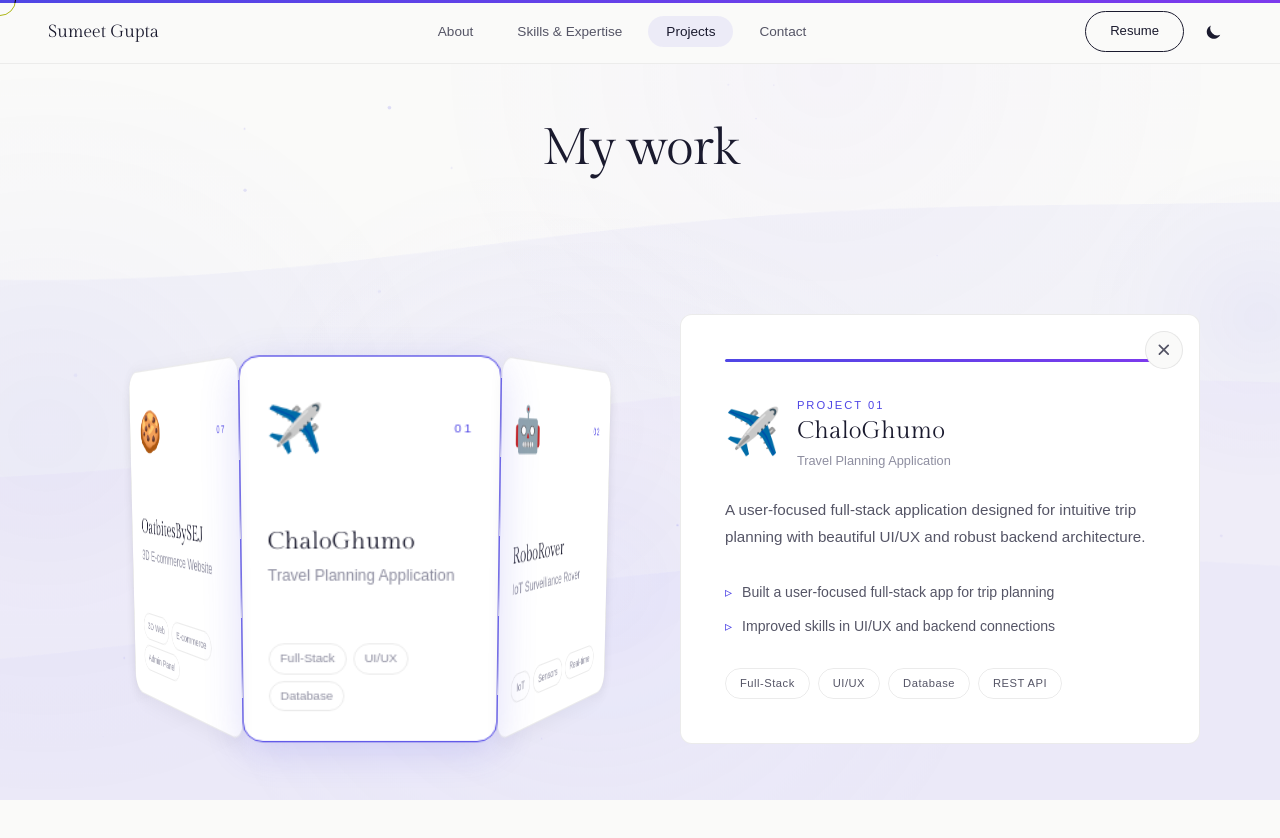
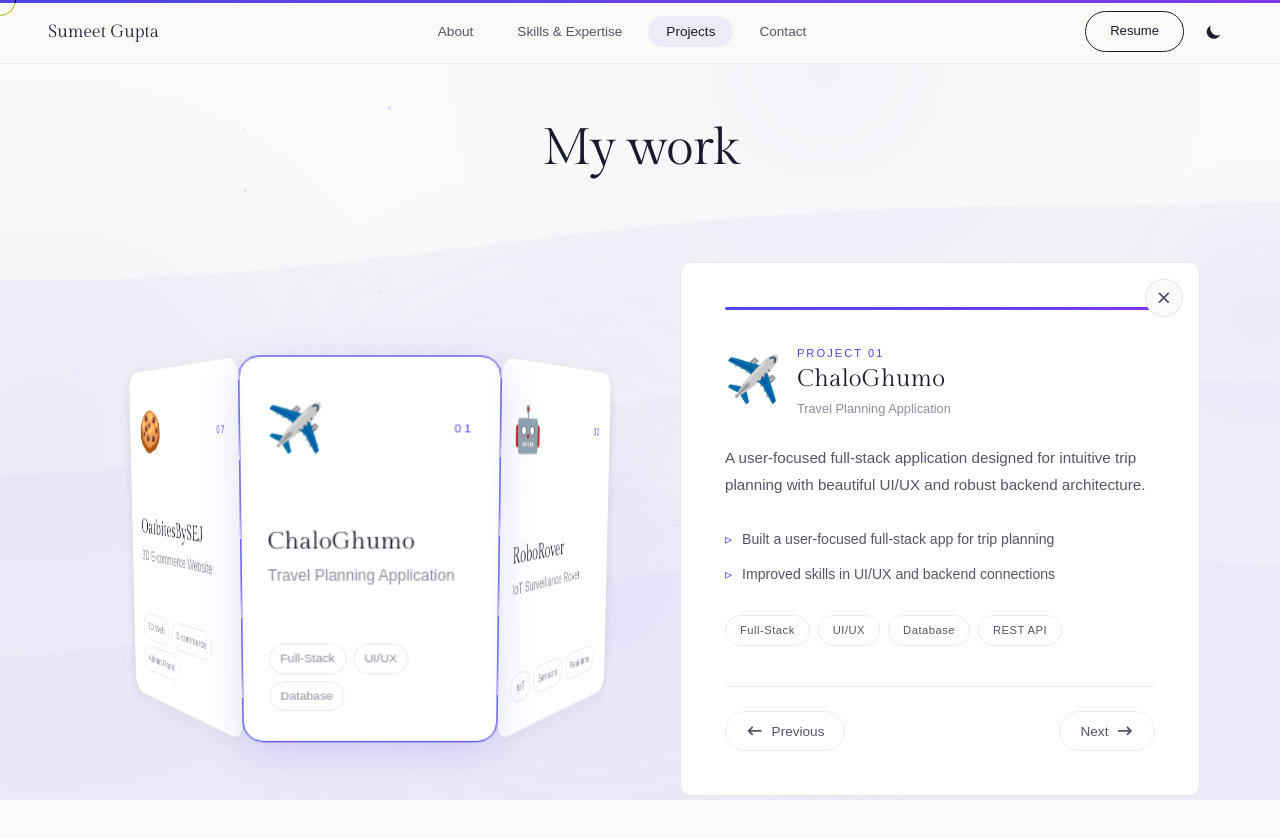
Before and after one commit to sumeetgwork-stack/MY_PORTFOLIO, a React (Vite) app: page /projects in a window 1280 px wide. Both pictures are taken after a click on the element 640 px from the left and 548 px from the top of the page. Shown: the top 838 px of the page. Built offline with nearby package versions, Linux system fonts and the light colour scheme; a web font is replaced by a local one.

Commit message:
Increased cursor speed, added project detail navigation, and fixed CSS compatibility

```diff
--- a/src/components/CustomCursor.jsx
+++ b/src/components/CustomCursor.jsx
@@ -5,7 +5,7 @@ const CustomCursor = () => {
   const [mousePosition, setMousePosition] = useState({ x: 0, y: 0 })
   const [isHovering, setIsHovering] = useState(false)
 
-  const springConfig = { damping: 25, stiffness: 150 }
+  const springConfig = { damping: 20, stiffness: 400, mass: 0.5 }
   const cursorX = useSpring(0, springConfig)
   const cursorY = useSpring(0, springConfig)
 
--- a/src/index.css
+++ b/src/index.css
@@ -67,6 +67,7 @@
   background: linear-gradient(90deg, var(--text-primary) 0%, var(--accent) 50%, var(--text-primary) 100%);
   background-size: 200% auto;
   -webkit-background-clip: text;
+  background-clip: text;
   -webkit-text-fill-color: transparent;
   animation: shimmer 6s linear infinite;
 }
@@ -865,3 +866,37 @@ body, .top-navbar, .skill-card, .cert-card, .contact-item, .about-detail-item,
 .nav-resume-btn, .nav-logo, .nav-link, .mobile-menu, .mobile-nav-link {
   transition: background-color 0.4s ease, color 0.4s ease, border-color 0.4s ease;
 }
+
+.detail-navigation {
+  display: flex;
+  justify-content: space-between;
+  align-items: center;
+  margin-top: 40px;
+  padding-top: 24px;
+  border-top: 1px solid var(--border-color);
+}
+
+.nav-btn {
+  display: flex;
+  align-items: center;
+  gap: 8px;
+  background: transparent;
+  border: 1px solid var(--border-color);
+  color: var(--text-secondary);
+  padding: 10px 20px;
+  border-radius: 100px;
+  font-size: 0.85rem;
+  font-family: var(--font-body);
+  cursor: pointer;
+  transition: var(--transition);
+}
+
+.nav-btn:hover {
+  border-color: var(--accent);
+  color: var(--accent-text);
+  background: var(--accent-soft);
+}
+
+.nav-btn svg {
+  font-size: 1.1rem;
+}
--- a/src/pages/ProjectsPage.jsx
+++ b/src/pages/ProjectsPage.jsx
@@ -1,7 +1,7 @@
 import { useState, useEffect, useRef } from 'react'
 import { motion, AnimatePresence } from 'framer-motion'
 import { Link } from 'react-router-dom'
-import { HiArrowLeft, HiX } from 'react-icons/hi'
+import { HiArrowLeft, HiX, HiArrowNarrowRight, HiArrowNarrowLeft } from 'react-icons/hi'
 
 /* ──────────── PROJECT DATA ──────────── */
 const projects = [
@@ -97,7 +97,7 @@ const CylinderCarousel = ({ onSelect, selectedId, rotation }) => {
 }
 
 /* ──────────── DETAIL PANEL ──────────── */
-const DetailPanel = ({ project, onClose }) => (
+const DetailPanel = ({ project, onClose, onNext, onPrev }) => (
   <motion.div
     className="project-detail-panel"
     initial={{ opacity: 0, x: 80, scale: 0.96 }}
@@ -162,6 +162,15 @@ const DetailPanel = ({ project, onClose }) => (
         </motion.span>
       ))}
     </div>
+
+    <div className="detail-navigation">
+      <button onClick={onPrev} className="nav-btn prev">
+        <HiArrowNarrowLeft /> Previous
+      </button>
+      <button onClick={onNext} className="nav-btn next">
+        Next <HiArrowNarrowRight />
+      </button>
+    </div>
   </motion.div>
 )
 
@@ -172,6 +181,28 @@ const ProjectsPage = () => {
   const selectedProject = projects.find((p) => p.id === selectedId)
   const isLocked = useRef(false)
   const layoutRef = useRef(null)
+
+  const handleNext = () => {
+    const currentIndex = projects.findIndex(p => p.id === selectedId)
+    const nextIndex = (currentIndex + 1) % projects.length
+    const nextProject = projects[nextIndex]
+
+    // Rotate cylinder to show the next one
+    const step = 360 / projects.length
+    setRotation(prev => prev - step)
+    setSelectedId(nextProject.id)
+  }
+
+  const handlePrev = () => {
+    const currentIndex = projects.findIndex(p => p.id === selectedId)
+    const prevIndex = (currentIndex - 1 + projects.length) % projects.length
+    const prevProject = projects[prevIndex]
+
+    // Rotate cylinder to show the previous one
+    const step = 360 / projects.length
+    setRotation(prev => prev + step)
+    setSelectedId(prevProject.id)
+  }
 
   useEffect(() => { window.scrollTo(0, 0) }, [])
 
@@ -268,6 +299,8 @@ const ProjectsPage = () => {
               key={selectedProject.id}
               project={selectedProject}
               onClose={() => setSelectedId(null)}
+              onNext={handleNext}
+              onPrev={handlePrev}
             />
           )}
         </AnimatePresence>
```
